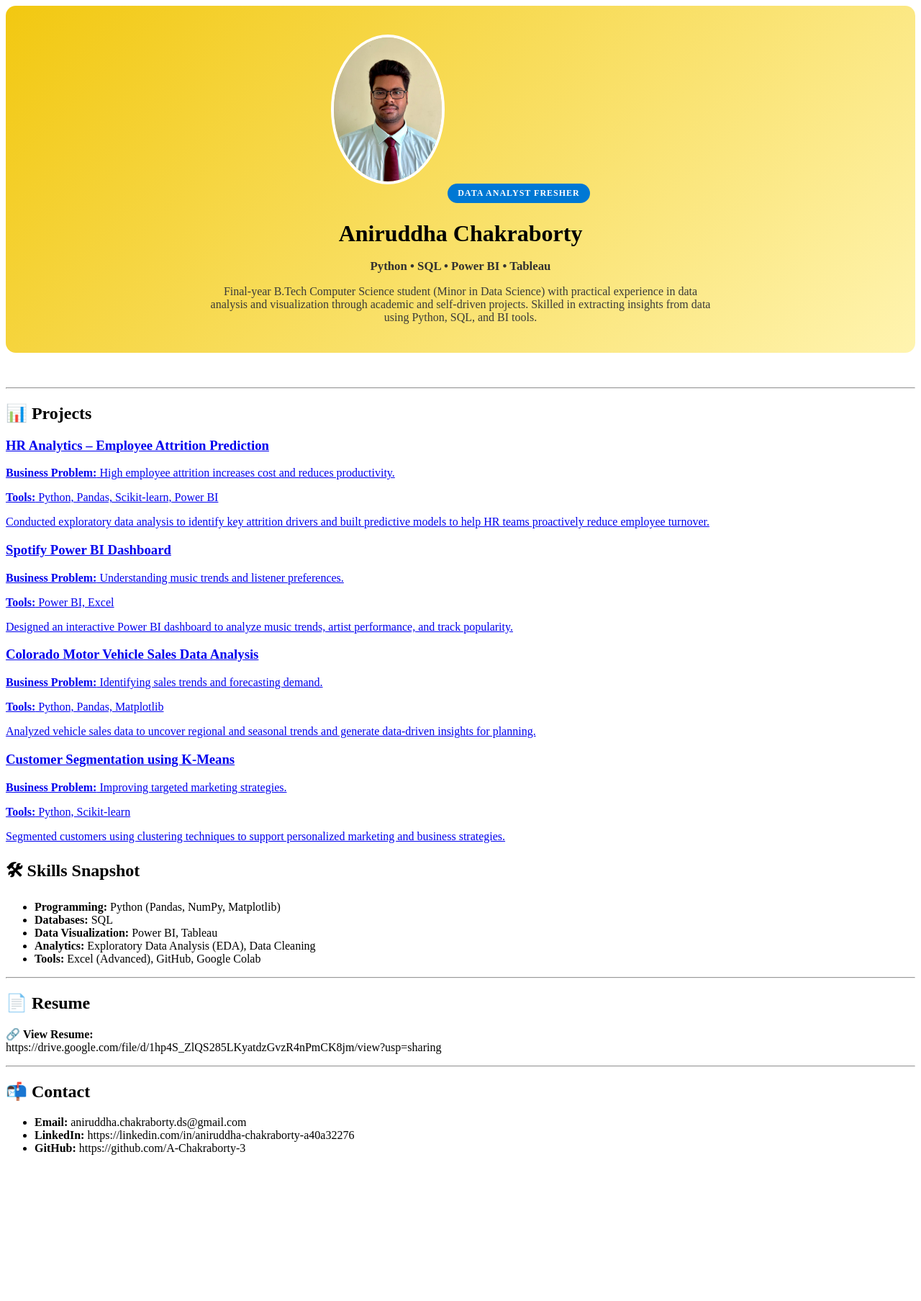
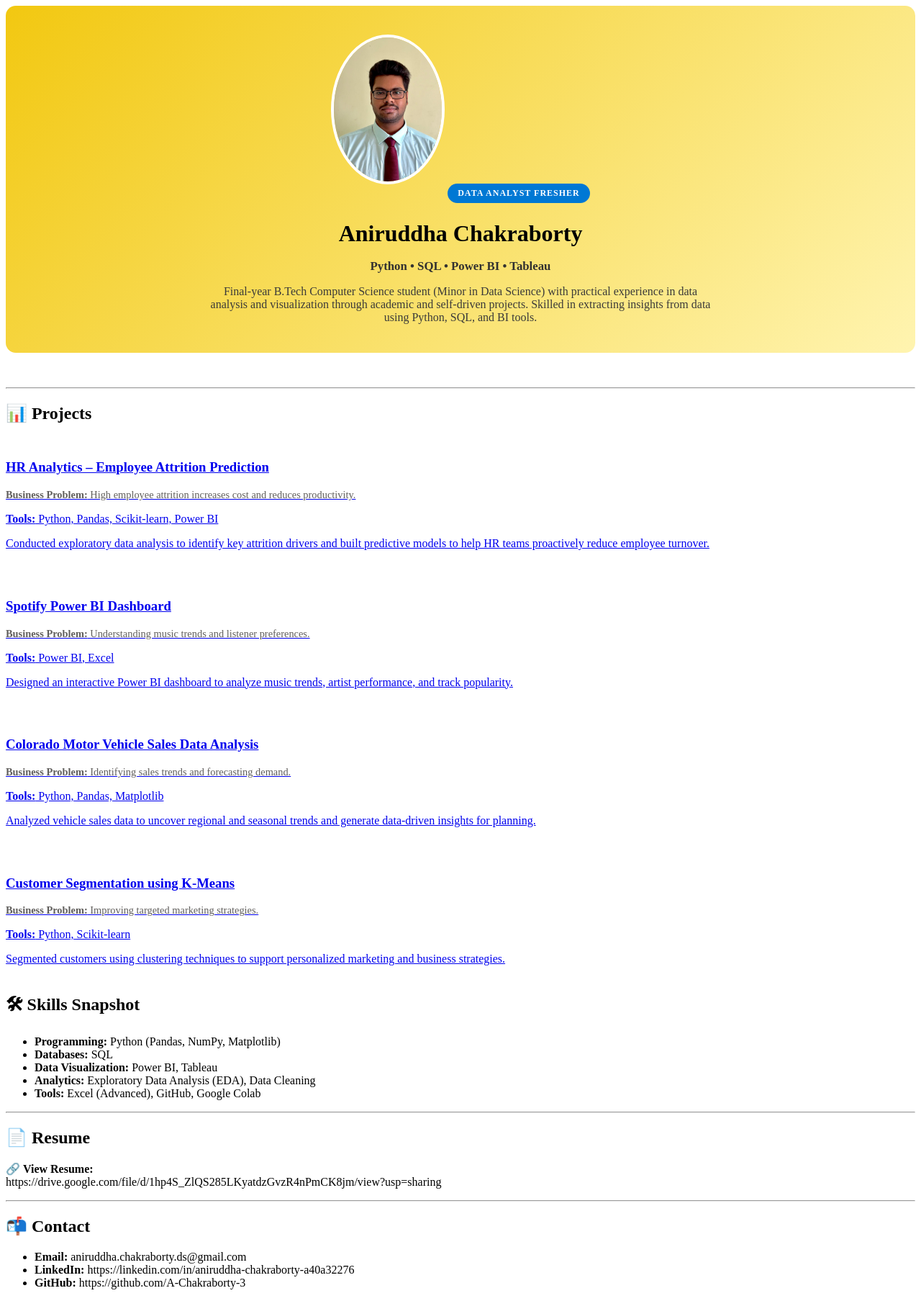
Before and after one commit to A-Chakraborty-3/A-Chakraborty-3.github.io, a Jekyll site: the page built from index.md, in a window 1280 px wide. Shown: the whole page at 72% size. Built offline with Jekyll 4.4.1, drawn with Linux system fonts in a browser that asks for light colours; before the commit the page ends 1620 px from its top, so only the background shows below that.

Commit message:
Add styles for project section organization

```diff
--- a/assets/style.css
+++ b/assets/style.css
@@ -42,3 +42,16 @@
   margin: auto;
   color: #3b3a39;
 }
+/* ===== PROJECT SECTION ORGANIZATION ===== */
+.projects-container {
+  display: flex;
+  flex-direction: column;
+  gap: 2rem;
+  margin-top: 2rem;
+}
+
+.project-meta {
+  color: #605e5c;
+  font-size: 0.9rem;
+  margin-bottom: 0.5rem;
+}
```
